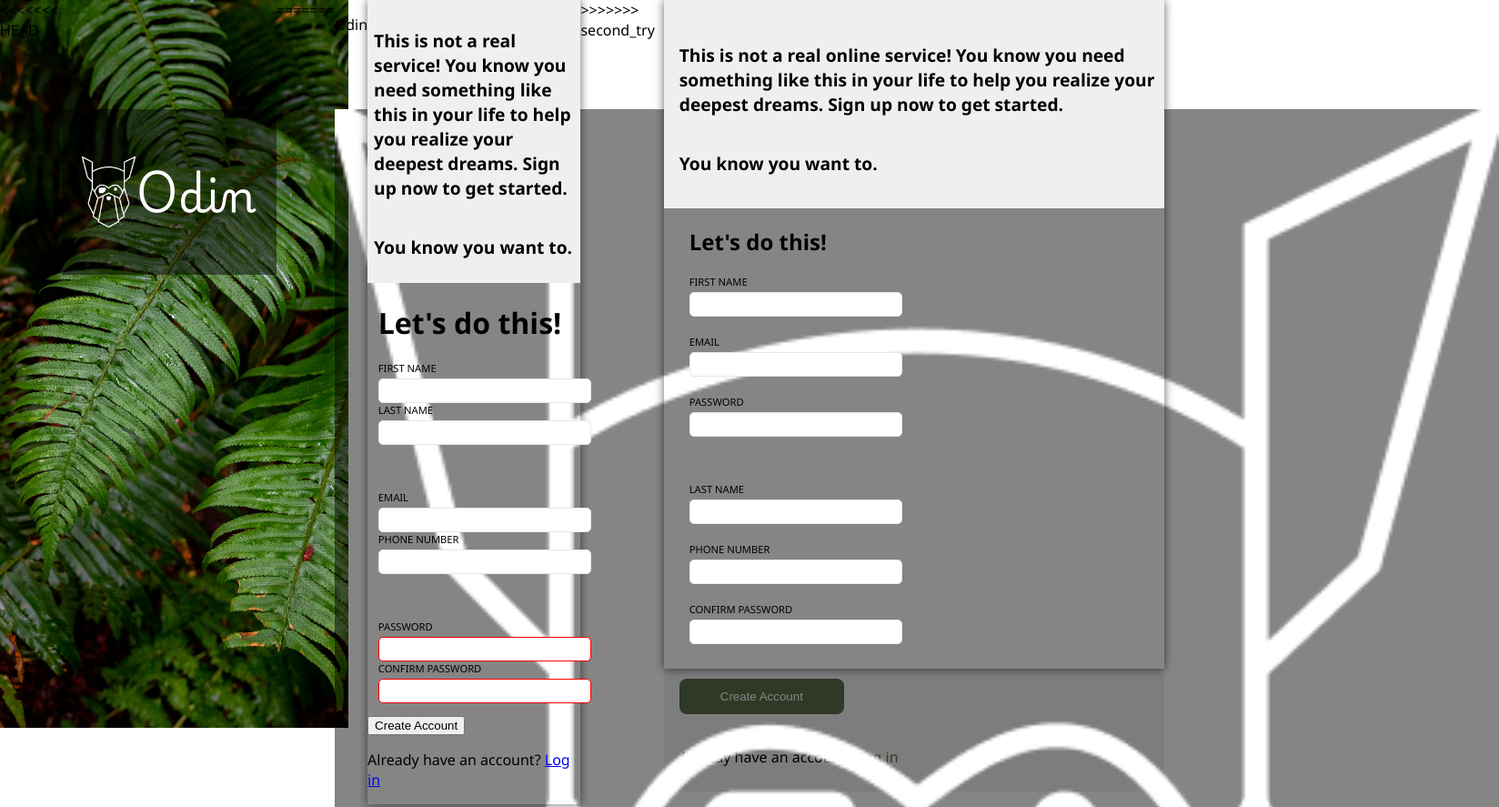
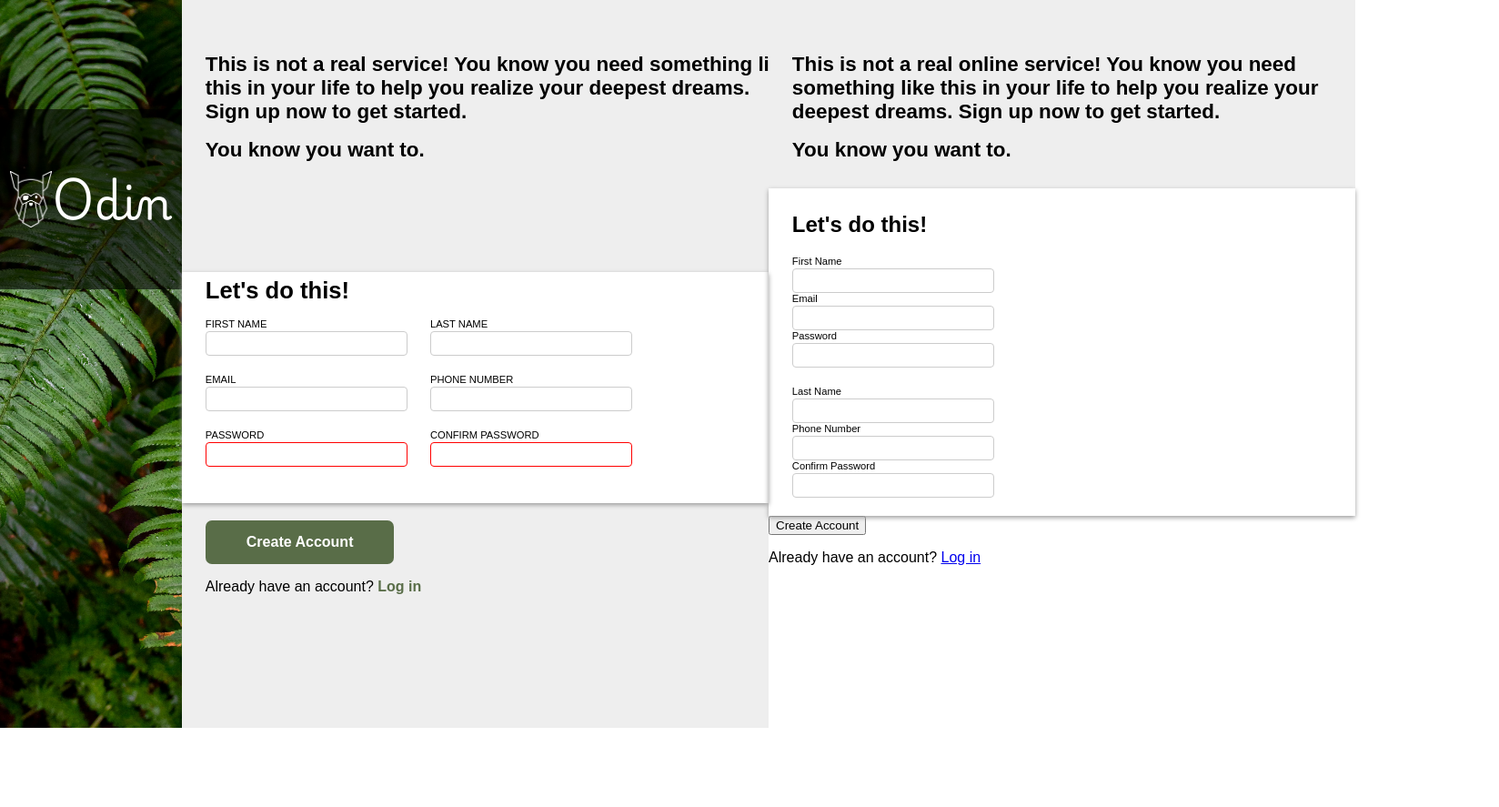
Before and after one commit to Oskart378/sign-up-form, a plain HTML site: page index.html in a window 1280 px wide. Shown: the top 887 px of the page at 91% size, 1648 px wide, since content can reach past the window. After the commit the page ends 800 px from the top, so only its background shows below. Drawn offline with Linux system fonts and the light colour scheme.

Commit message:
fix: fix merging errors

```diff
--- a/index.html
+++ b/index.html
@@ -8,15 +8,6 @@
     </head>
 
     <body>
-<<<<<<< HEAD
-        <header>
-            <img class="hero-image" src="images/leaves.jpg" alt="Leaves hero image">
-            <div class="odin-logo">
-                <img src="images/odin-logo.png" alt="Odin character logo">
-                <p>Odin</p>
-            </div>
-        </header>
-=======
         <div class="hero">
             <img class="hero-image" src="images/leaves.jpg" alt="Hero image of leaves">
 
@@ -89,7 +80,6 @@
         </main>
 
 
->>>>>>> second_try
 
         <div class="main-footer-section">
             <main>
--- a/styles/style.css
+++ b/styles/style.css
@@ -1,196 +1,165 @@
 /* === Fonts === */
 @font-face {
-    font-family: "Play-Write";
+    font-family: Play-Write;
     src: url("/fonts/PlaywriteUSModern-Regular.woff2") format("woff2");
 }
 
-/* === Base Styles === */
+/* === Global Styles === */
+*,
+*::before,
+*::after {
+    box-sizing: border-box;
+}
+
 body {
     display: flex;
     margin: 0;
-    height: 100%;
-    font-family: 'Segoe UI', Tahoma, Geneva, Verdana, sans-serif;
+    font-family: Arial, Helvetica, sans-serif;
 }
 
-/* === Header / Hero Section === */
-header {
+/* === Hero Section === */
+.hero {
     position: relative;
-    width: 30vw;
-    /*flex: 1;*/
-    height: 100vh;
+    flex: 3;
+    display: flex;
     min-height: 100vh;
+    min-width: 200px;
 }
 
 .hero-image {
-    position: absolute;
-    width: max(100%, 200px);
+    width: 100%;
     height: 100%;
     object-fit: cover;
 }
 
-.odin-logo {
+.logo {
     position: absolute;
-    top: 15%;
     display: flex;
     justify-content: center;
     align-items: center;
-    background-color: rgba(0, 0, 0, 0.479);
-    width: max(100%, 200px);
+    top: 15%;
+    width: 100%;
+    background-color: rgba(0, 0, 0, 0.61);
+    padding: 0.5rem;
+    overflow: hidden;
 }
 
-.odin-logo > img {
+.logo > p {
+    color: white;
+    font-family: "Play-Write", cursive;
+    font-size: clamp(0.5rem, 4vw, 3rem);
+    transition: font-size 0.3s ease;
+}
+
+.odin-logo {
     width: 25%;
 }
 
-.odin-logo > p {
-    color: white;
-    font-size: 3rem;
-    font-family: "Play-Write", cursive;
+/* === Main Section === */
+main {
+    flex: 7;
+    display: flex;
+    flex-direction: column;
 }
 
-/* === Main / Footer Section === */
-.main-footer-section {
-    display: flex;
-    flex-direction: column;
-
-    /*flex: 2;*/
-    width: 70vw;
-    /*margin: 70px;*/
-    height: 100vh;
-    /*justify-content: space-evenly;*/
+/* Sections */
+.info-section,
+.form-section,
+.cta-section {
+    flex: 1;
 }
 
-main {
-    flex: 1;
-    display: flex;
-    flex-direction: column;
-    box-shadow:  0 0 10px rgb(0 0 0 / 60%);
+/* Info Section */
+.info-section {
+    background-color: rgb(238, 238, 238);
+    padding: 9% 0 2% 4%;
+}
 
+.info-section > p {
+    width: 51.8ch;
+    font-size: clamp(0.8rem, 2vw, 1.4rem);
+    font-weight: 600;
+    margin: 0 0 1rem 0;
+}
+
+/* Form Section */
+.form-section {
+    padding: 1% 0 3% 4%;
+    box-shadow: 0 2px 5px rgb(155, 155, 155);
     z-index: 1;
 }
 
-footer {
-    flex: 1;
-}
-
-.info-section {
-    flex: 1;
-    display: flex;
-    flex-direction: column;
-    background-color: rgb(240, 239, 239);
-    justify-content: center;
-    padding: 5% 0 3% 3%;
-}
-
-.info-section > p {
-    max-width: 55ch;
-    font-weight: bold;
-    font-size: 1.2rem;
-}
-
-.form-section {
-    flex: 1;
-    padding: 0 5% 5% 5%;
-}
-
 form {
-    display: flex;
-    flex-wrap: wrap;
-    gap: 50px;
-    font-size: 0.85rem;
-}
-
-.first-form-group,
-.second-form-group {
     display: flex;
     flex-direction: column;
     gap: 20px;
 }
 
+.form-row {
+    display: flex;
+    flex-wrap: wrap;
+    gap: 4%;
+}
+
+input[type="text"],
+input[type="email"],
+input[type="password"],
+input[type="tel"] {
+    outline: none;
+    width: 30ch;
+    border: 1px solid #ccc;
+    padding: 5px;
+    border-radius: 4px;
+    transition: border-color 0.2s ease, box-shadow 0.2s ease;
+}
+
+input[type="password"]:invalid {
+    border-color: red;
+}
+
+input:focus {
+    border-color: blue;
+    box-shadow: 3px 3px 3px rgb(204, 204, 204);
+}
+
+/* Labels */
 label {
     display: block;
-    text-transform: uppercase;
     font-size: 0.7rem;
-    margin-bottom: 4px;
+    margin-bottom: 2px;
 }
 
-footer > button {
+/* Headings */
+h1 {
+    font-family: Arial, Helvetica, sans-serif;
+    font-size: clamp(1rem, 2vw, 1.8rem);
+    margin: 0 0 1rem 0;
+}
+
+/* CTA Section */
+.cta-section {
+    padding: 3% 0 0 4%;
+    background-color: rgb(238, 238, 238);
+}
+
+.submit-btn {
+    padding: 15px 45px;
+    border-radius: 7px;
+    border: none;
     background-color: #596D48;
     color: white;
+    font-weight: bold;
+    font-size: 1rem;
+    cursor: pointer;
+    transition: background-color 0.2s ease;
 }
 
-form input[type="text"],
-form input[type="email"],
-form input[type="password"],
-form input[type="tel"] {
-    border: 1px #E5E7EB solid;
-    border-radius: 5px;
-    padding: 5px;
-    min-width: 30ch;
+.submit-btn:hover {
+    background-color: #475b36;
 }
 
-form input[type="password"]:invalid {
-    border: 1px red solid;
+.cta-section a {
+    text-decoration: none;
+    color: #596D48;
+    font-weight: bold;
 }
-
-form input[type="text"]:focus,
-form input[type="email"]:focus,
-form input[type="password"]:focus,
-form input[type="tel"]:focus {
-    outline: none;
-    border: 1px blue solid;
-    box-shadow: rgb(0 0 0 / 20%) 2px 3px;
-}
-
-footer {
-    background-color: rgb(240, 239, 239);
-    padding: 2% 3%;
-}
-
-#sign-up-btn {
-    border: none;
-    padding: 12px 45px;
-    border-radius: 8px;
-    margin-bottom: 20px;
-}
-
-.login-link {
-    text-decoration: none;
-    color: #596D48;;
-}
-
-
-.hero-image {
-    position: fixed; /* instead of absolute */
-    left: 0;
-    top: 0;
-    width: calc(30vw - 1px);
-    height: 100vh;
-    object-fit: cover;
-    z-index: -1; /* stays behind content */
-}
-
-@media (max-width: 700px) {
-
-    .info-section > p {
-        font-size: 0.8rem;
-    }
-
-    .hero-image {
-        position: fixed; /* instead of absolute */
-        left: 0;
-        top: 0;
-        width: 48.5vw;
-        height: 100vh;
-        object-fit: cover;
-        z-index: -1; /* stays behind content */
-    }
-
-    header {
-        flex: 1;
-    }
-
-    .main-footer-section {
-        flex: 1;
-    }
-}
```
